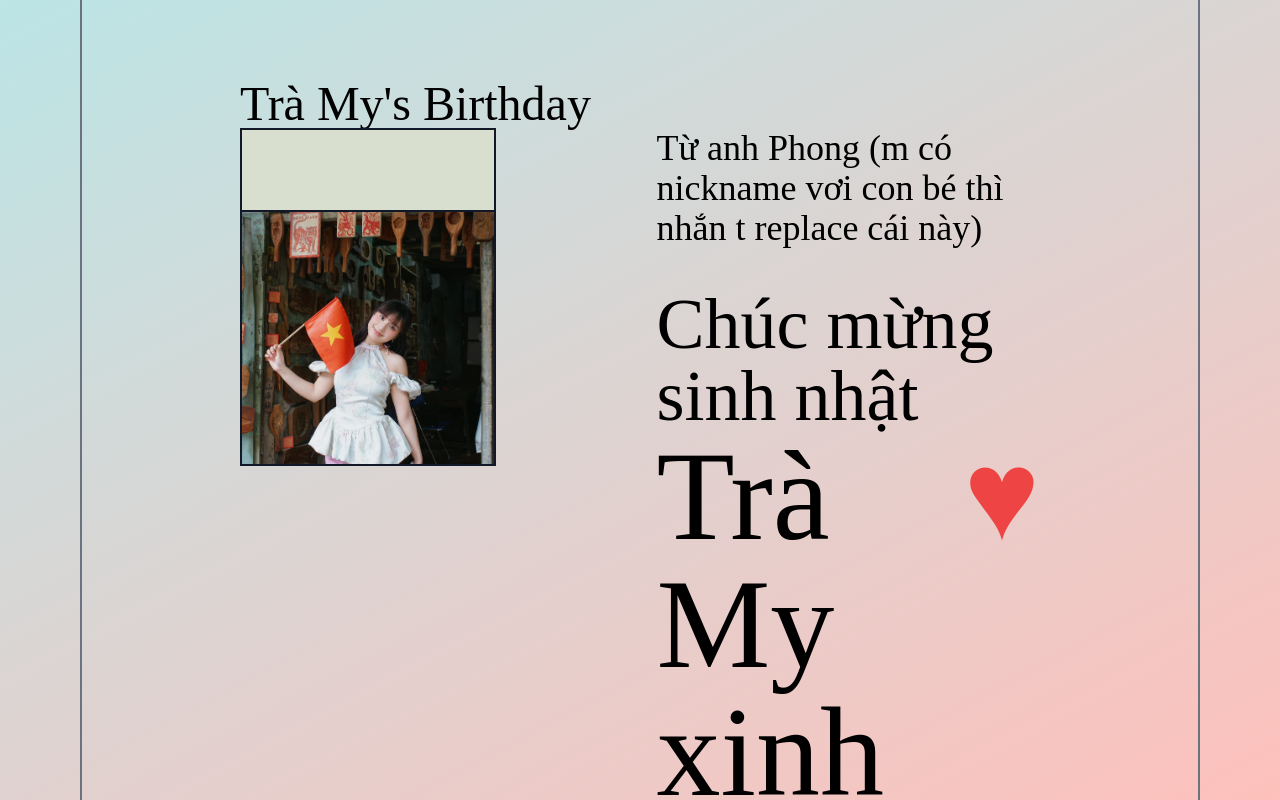
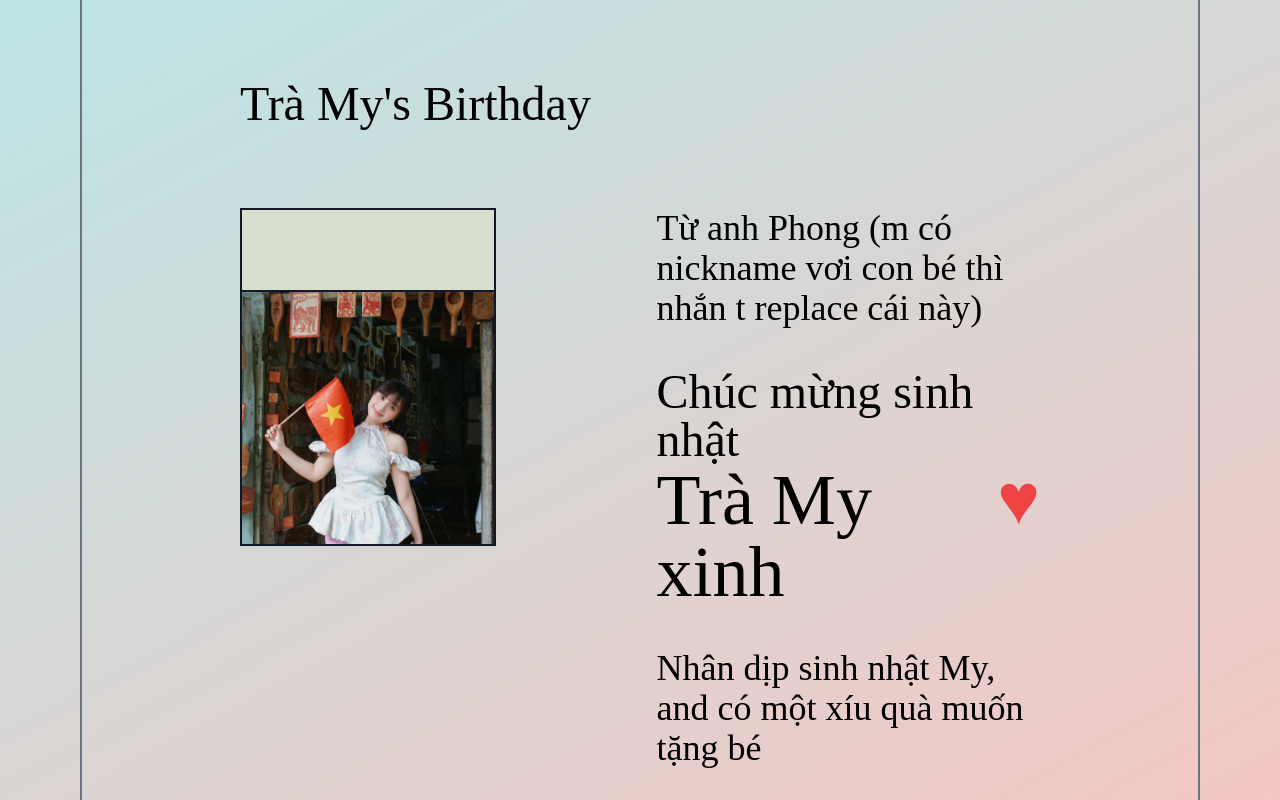
Before and after one commit to MykeDuong/chamiing-birthday, a Next.js app: page / in a window 1280 px wide. Shown: the top 800 px of the page. Built offline with nearby package versions, Linux system fonts and the light colour scheme.

Commit message:
Responsive

```diff
--- a/src/components/address.tsx
+++ b/src/components/address.tsx
@@ -38,7 +38,7 @@ const Address = ({ goBack, app }: Props) => {
       <div className={`h-20`} />
       <button
         className={`text-3xl text-gray-500`}
-        onClick={goBack}
+        onClickCapture={goBack}
       >
         &larr; Quay lại
       </button>
@@ -56,7 +56,7 @@ const Address = ({ goBack, app }: Props) => {
       />
       <div className={`h-10`} />
       {status === Status.Initial ?
-        <button className={`px-10 py-4 bg-gray-800 text-white text-4xl rounded-lg`} onClick={() => sendToFirestore()}>
+        <button className={`px-10 py-4 bg-gray-800 text-white text-4xl rounded-lg`} onClickCapture={() => sendToFirestore()}>
           Gửi
         </button>
         : status === Status.Sending ?
--- a/src/components/home.tsx
+++ b/src/components/home.tsx
@@ -9,7 +9,7 @@ interface Props {
 const Home = ({ toLetter, toAddress }: Props) => {
   return (
     <div
-      className={`px-60 pt-20 flex flex-col h-fit max-h-full`}
+      className={`px-60 pt-20 pb-20 flex flex-col h-fit max-h-full`}
     >
       <h1 className={`text-5xl font-fraunces`}>
         Trà My&apos;s Birthday
@@ -36,32 +36,30 @@ const Home = ({ toLetter, toAddress }: Props) => {
           <p className={`text-4xl`}>
             Từ anh Phong (m có nickname vơi con bé thì nhắn t replace cái này)
           </p>
-          <h1 className={`text-7xl pt-10`}>
+          <h1 className={`text-5xl pt-10`}>
             Chúc mừng sinh nhật
           </h1>
           <div className={`flex flex-row gap-2`}>
-            <h1 className={`text-9xl`}>
+            <h1 className={`text-7xl`}>
               Trà My xinh
             </h1>
-            <h1 className={`text-9xl text-red-500`}>
+            <h1 className={`text-7xl text-red-500`}>
               &hearts;
             </h1>
           </div>
           <p className={`text-4xl pt-10`}>Nhân dịp sinh nhật My, and có một xíu quà muốn tặng bé &#xe112;</p>
           <div className={`h-20`} />
           <div className={`flex flex-row gap-10`}>
-            <button className={`px-10 py-4 bg-gray-800 text-white text-4xl rounded-lg`} onClick={toLetter}>
+            <button className={`px-10 py-4 bg-gray-800 text-white text-4xl rounded-lg`} onClickCapture={toLetter}>
               Nhận quà
             </button>
-            <button className={`px-10 py-4 bg-gray-800 text-white text-4xl rounded-lg`} onClick={toAddress}>
+            <button className={`px-10 py-4 bg-gray-800 text-white text-4xl rounded-lg`} onClickCapture={toAddress}>
               Quà khác nữa nè
             </button>
           </div>
         </div>
 
       </div>
-
-
     </div>
   )
 
--- a/src/components/letter.tsx
+++ b/src/components/letter.tsx
@@ -13,7 +13,7 @@ const Letter = ({ goBack }: Props) => {
       <div className={`h-20`} />
       <button
         className={`text-3xl text-gray-500`}
-        onClick={goBack}
+        onClickCapture={goBack}
       >
         &larr; Quay lại
       </button>
--- a/src/pages/index.tsx
+++ b/src/pages/index.tsx
@@ -24,12 +24,12 @@ const Home = () => {
   return (
     <div
       className={`
-        h-screen min-h-screen w-screen relative font-fraunces
+        min-h-screen h-fit w-screen relative font-fraunces overflow-y-hidden
         bg-[linear-gradient(152deg,_#bce5e6,_#fec1bc)]
       `}
     >
-      <div className="w-[2px] absolute h-screen left-20 bg-gray-500" />
-      <div className="w-[2px] absolute h-screen right-20 bg-gray-500" />
+      <div className="w-[2px] absolute h-full left-20 bg-gray-500" />
+      <div className="w-[2px] absolute h-full right-20 bg-gray-500" />
       {
         currentContent === Content.Home ?
           <HomeContent
@@ -41,7 +41,7 @@ const Home = () => {
             <Address goBack={() => setCurrentContent(Content.Home)} app={app} />
       }
       <div
-        className={`absolute bottom-[-16rem] px-60 w-screen flex flex-row gap-20 items-start`}
+        className={`absolute bottom-[-200px] px-60 w-screen flex flex-row gap-20 items-start`}
       >
         <div className={`w-1/4 h-[2px] bg-gray-900`} />
         <div className={`w-1/4 aspect-square border-[40px] border-gray-900 rounded-[50%]`} />
```
